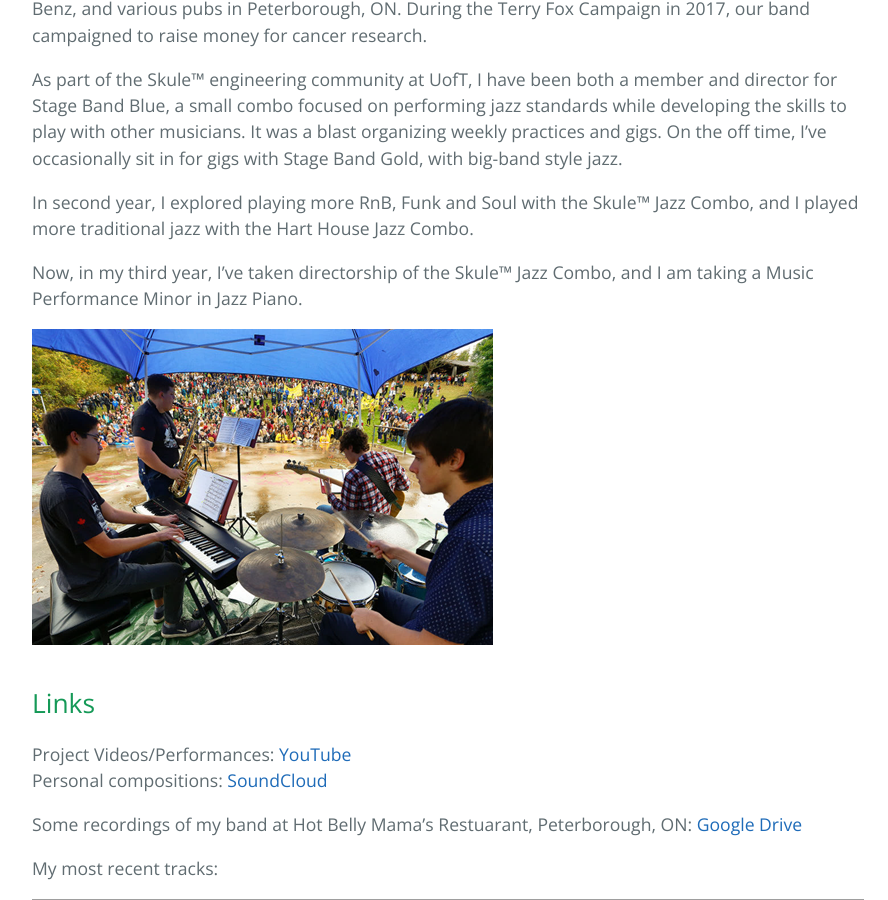
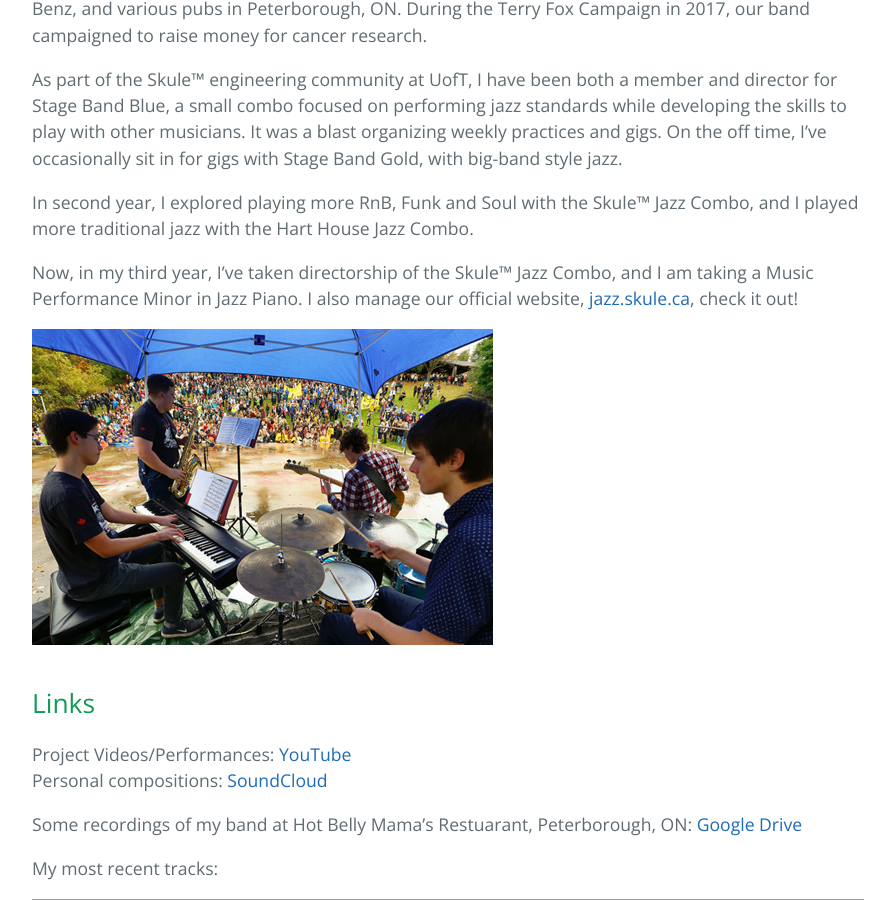
Before and after one commit to yixin0829/Cayman, a Jekyll site: the page built from jazz.md, in a window 1280 px wide and 900 px high, scrolled down 1157 px. Shown: the whole window, without its empty margins (192-1080 px from the left). Built offline with Jekyll 4.4.1, drawn with Linux system fonts in a browser that asks for light colours; grey boxes are pictures that could not be loaded.

Commit message:
Update jazz.md

```diff
--- a/jazz.md
+++ b/jazz.md
@@ -22,7 +22,7 @@ As part of the Skule™ engineering community at UofT, I have been both a member
 
 In second year, I explored playing more RnB, Funk and Soul with the Skule™ Jazz Combo, and I played more traditional jazz with the Hart House Jazz Combo.
 
-Now, in my third year, I've taken directorship of the Skule™ Jazz Combo, and I am taking a Music Performance Minor in Jazz Piano.
+Now, in my third year, I've taken directorship of the Skule™ Jazz Combo, and I am taking a Music Performance Minor in Jazz Piano. I also manage our official website, [jazz.skule.ca](https://jazz.skule.ca/), check it out!
 
 ![Terry_Fox_Jazz](/assets/Project_Pictures/Terry_Fox_Jazz.png)
 
```
